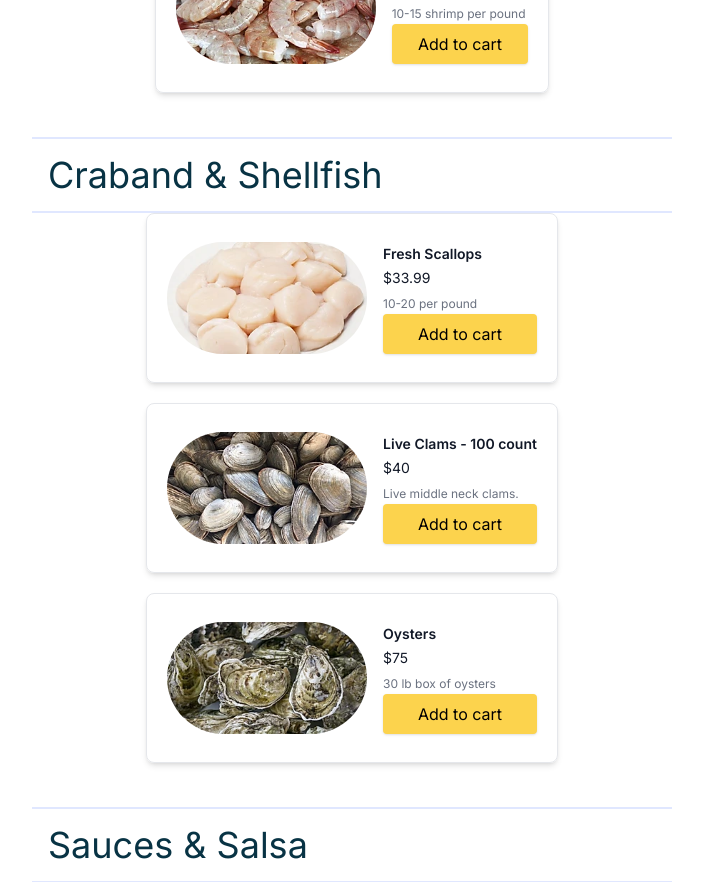
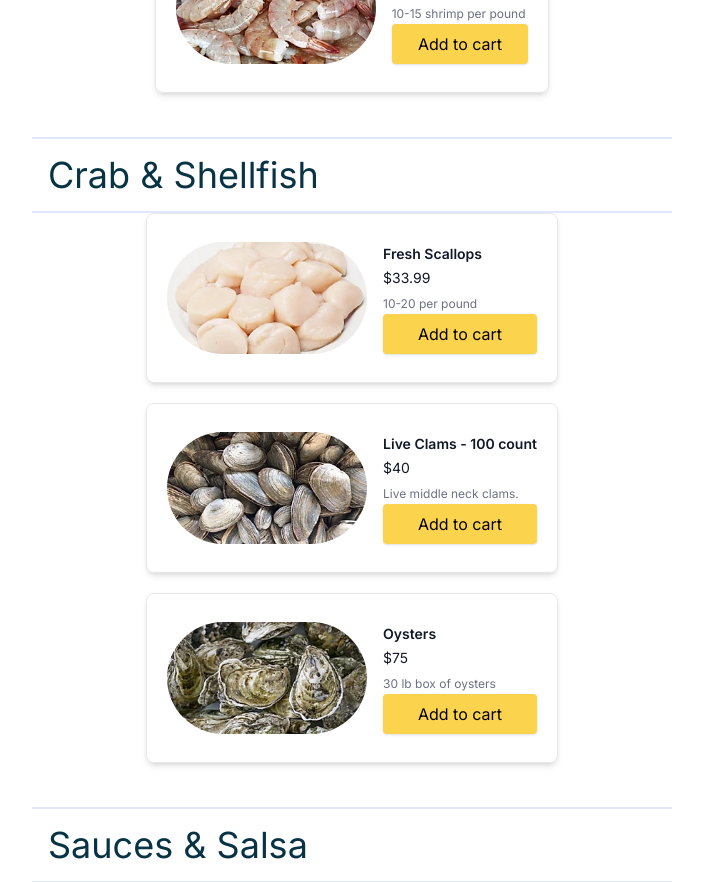
Before and after one commit to Brandoxcode/BoatsAndFun, a Next.js app: page / in a window 1280 px wide. Shown: the part 1480-2362 px from the top of the page, without its empty margins (288-991 px from the left). Built offline with nearby package versions, Linux system fonts and the light colour scheme.

Commit message:
Update CrabandShellfish.tsx

```diff
--- a/components/CrabandShellfish.tsx
+++ b/components/CrabandShellfish.tsx
@@ -1,7 +1,7 @@
 const CrabandShellfish = () => {
     return (
         <div className="flex justify-start items-center border-x-1 border-y-2 border-indigo-100 min-w-[50%]">
-            <p className="p-4 text-4xl text-cyan-950">Craband & Shellfish</p>
+            <p className="p-4 text-4xl text-cyan-950">Crab & Shellfish</p>
         </div>
     )
 }
```
